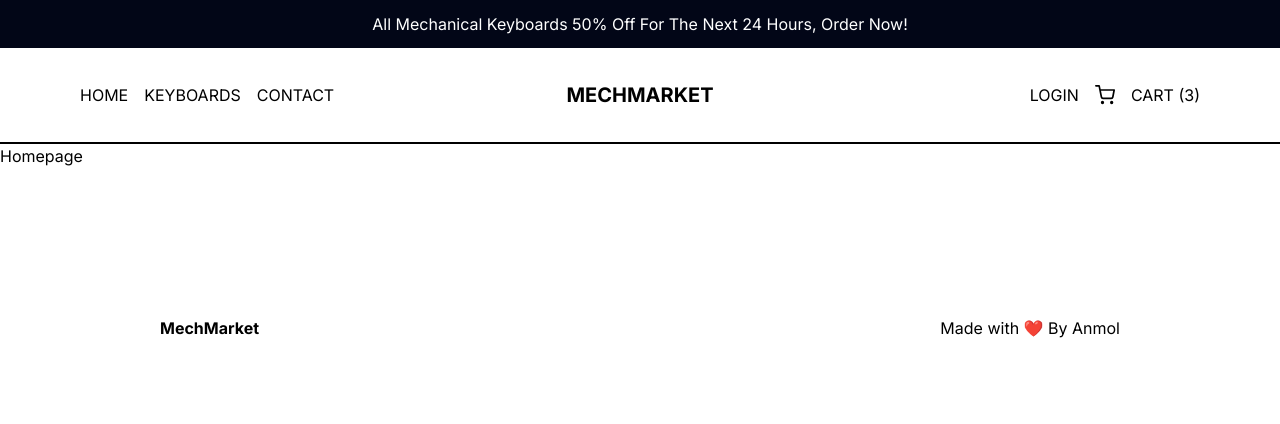
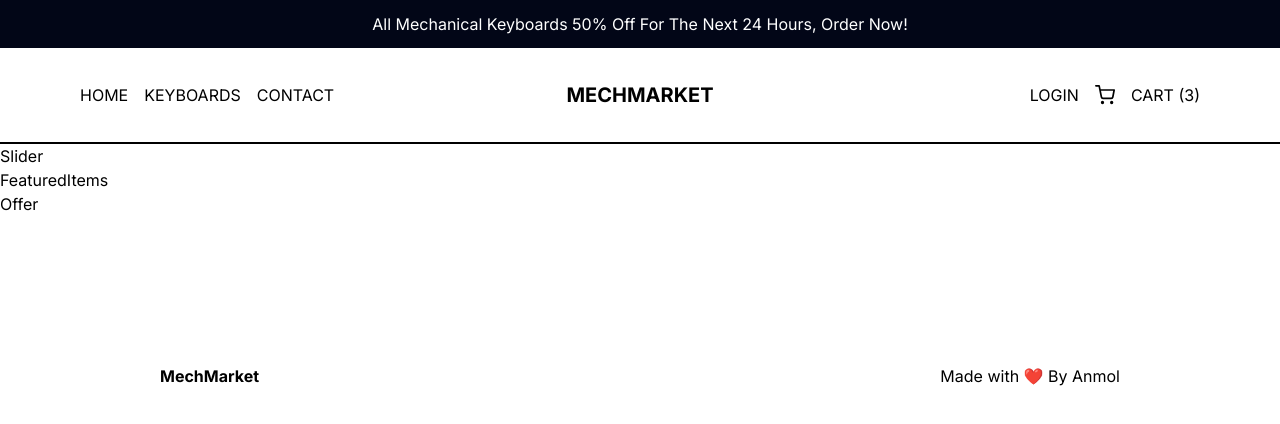
Before and after one commit to anmolp476/mechanicalkeyboardstore, a Next.js app: page / in a window 1280 px wide. Shown: the top 424 px of the page. Built offline with nearby package versions, Linux system fonts and the light colour scheme.

Commit message:
Constructed the components for the slider, featured items, and offer sections of the homepage.

```diff
--- a/src/app/page.tsx
+++ b/src/app/page.tsx
@@ -1,9 +1,16 @@
+import FeaturedItems from '@/components/FeaturedItems'
+import Slider from '@/components/Slider'
+import Offer from '@/components/Offer'
 import React from 'react'
 
 export default function Home(){
 
     return (
-        <main>Homepage</main>
+        <main>
+            <Slider/>
+            <FeaturedItems/>
+            <Offer/>
+        </main>
     )
 
 }
--- /dev/null
+++ b/src/components/FeaturedItems.tsx
@@ -0,0 +1,9 @@
+import React from 'react'
+
+const FeaturedItems = () => {
+  return (
+    <div>FeaturedItems</div>
+  )
+}
+
+export default FeaturedItems
--- /dev/null
+++ b/src/components/Offer.tsx
@@ -0,0 +1,9 @@
+import React from 'react'
+
+const Offer = () => {
+  return (
+    <div>Offer</div>
+  )
+}
+
+export default Offer
--- /dev/null
+++ b/src/components/Slider.tsx
@@ -0,0 +1,9 @@
+import React from 'react'
+
+const Slider = () => {
+  return (
+    <div>Slider</div>
+  )
+}
+
+export default Slider
```
